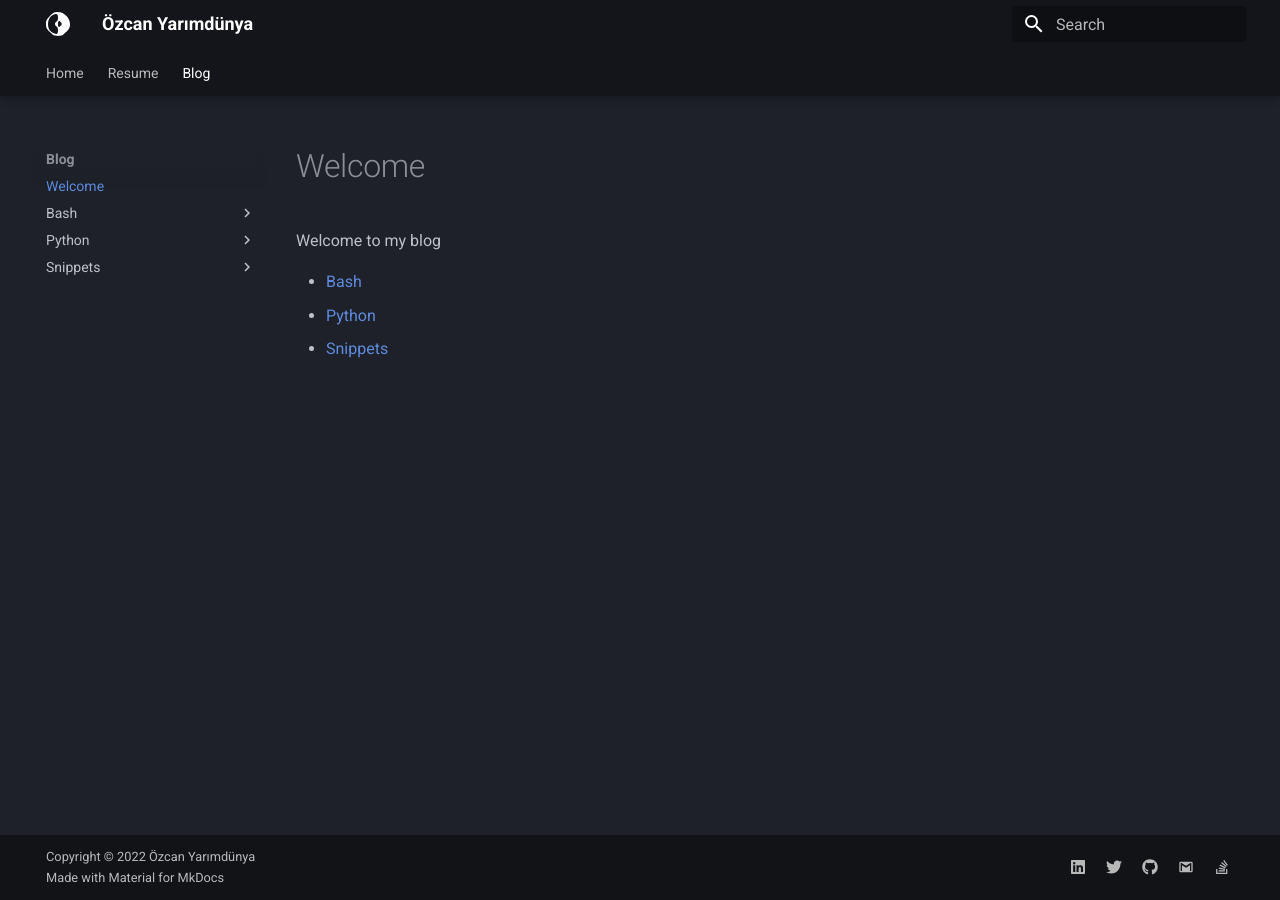
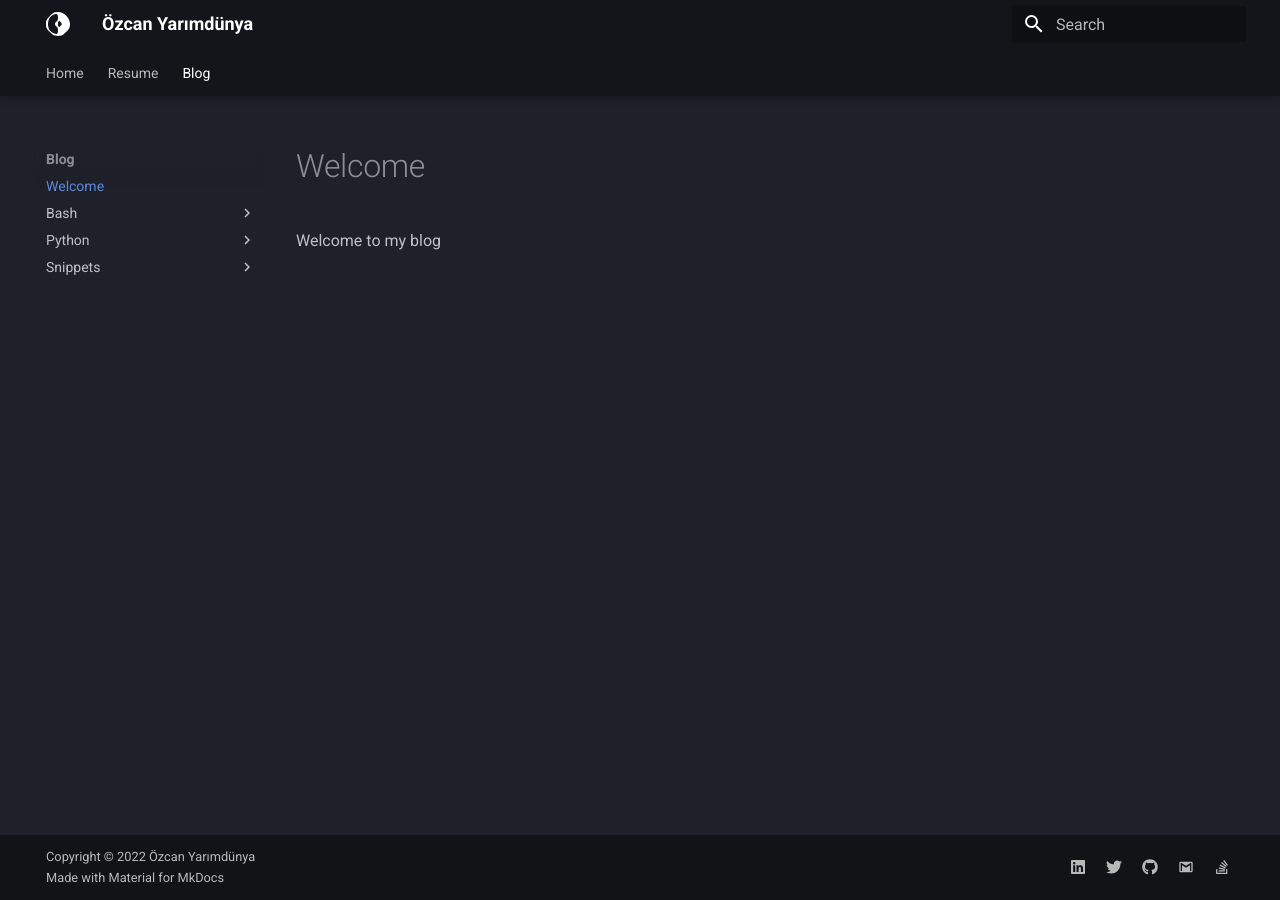
Before and after one commit to ozcanyarimdunya/yarimdunya.com, an MkDocs documentation site: the page built from docs/blog/index.md, in a window 1280 px wide. Built offline with MkDocs 1.6.1 and Material for MkDocs 9.7.7, drawn with Linux system fonts in a browser that asks for light colours.

Commit message:
Update blog index

```diff
--- a/docs/blog/index.md
+++ b/docs/blog/index.md
@@ -1,7 +1,3 @@
 # Welcome
 
 Welcome to my blog
-
-- [Bash](./bash)
-- [Python](./python)
-- [Snippets](./snippets)
```
